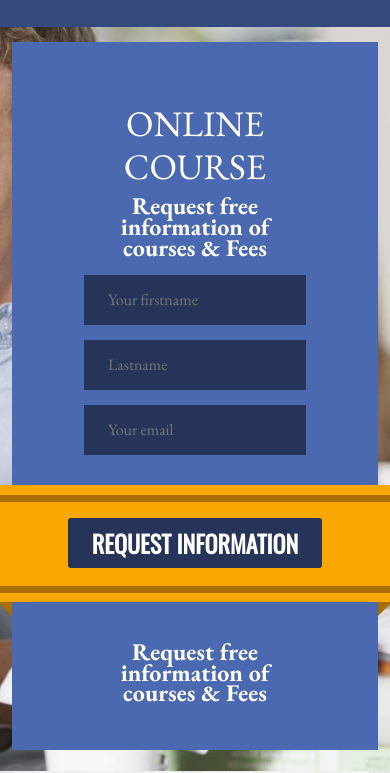
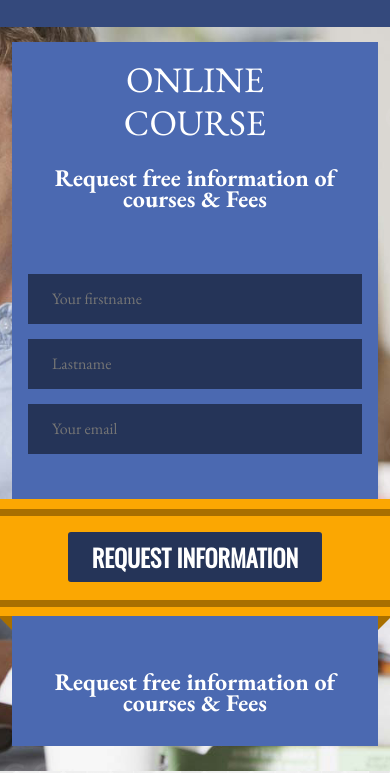
Before and after one commit to Attenm/Univercity, a plain HTML site: page index.html in a window 390 px wide. Shown: the part 74-847 px from the top of the page. Drawn offline with nearby package versions, Linux system fonts and the light colour scheme.

Commit message:
Виправив помилку з адаптивністю форми

```diff
--- a/css/style.css
+++ b/css/style.css
@@ -54,10 +54,11 @@ body {
 .first-screeen form {
     background-color: var(--lightblue);
     color: #fff;
-    padding: 60px 72px 30px;
     text-align: center;
     font-weight: bold;
+    position: relative;
 }
+
 
 .first-screeen h2 {
     text-transform: uppercase;
@@ -93,6 +94,8 @@ input {
     padding: 0 24px;
 }
 
+
+
 input:focus {
     color: #fff;
     background-color: var(--indigo);
@@ -110,12 +113,14 @@ button {
 .lenta {
     background-image: url(../img/Group7.svg);
     height: 117px;
-    margin: 30px -86px;
+    margin: 30px -64px;
     margin-bottom: 40px;
-    position: relative;
     display: flex;
+    width: calc(100% + 28px);
+    left: 50px;
     justify-content: center;
     align-items: center;
+    position: relative;
 }
 
 .lenta::after,
@@ -345,7 +350,7 @@ button {
     padding-right: 20px;
 }
 
-@media screen and (min-wicolor: #FBA702;dth:768px) {
+@media screen and (min-width:768px) {
     .logo {
         text-align: left;
     }
--- a/index.html
+++ b/index.html
@@ -25,18 +25,20 @@
         <div class="container">
             <div class="row justify-content-center justify-content-xl-end">
                 <div class="col col-md-8 col-lg-7 col-xl-6">
-                    <form action="">
-                        <h2>
-                            <span>Online course</span>
-                        </h2>
-                        <p>Request free information of courses & Fees</p>
-                        <input type="text" placeholder="Your firstname">
-                        <input type="text" placeholder="Lastname">
-                        <input type="email" placeholder="Your email">
+                    <form class="d-flex flex-column" action="">
+                        <div class="p-3 pb-0 p-lg-5 pb-lg-0">
+                            <h2 class="pb-3">
+                                <span>Online course</span>
+                            </h2>
+                            <p class="pb-5">Request free information of courses & Fees</p>
+                            <input type="text" placeholder="Your firstname">
+                            <input type="text" placeholder="Lastname">
+                            <input type="email" placeholder="Your email">
+                        </div>
                         <div class="lenta">
                             <button>request information</button>
                         </div>
-                        <p>Request free information of courses & Fees</p>
+                        <p class="p-3">Request free information of courses & Fees</p>
                     </form>
                 </div>
             </div>
```
